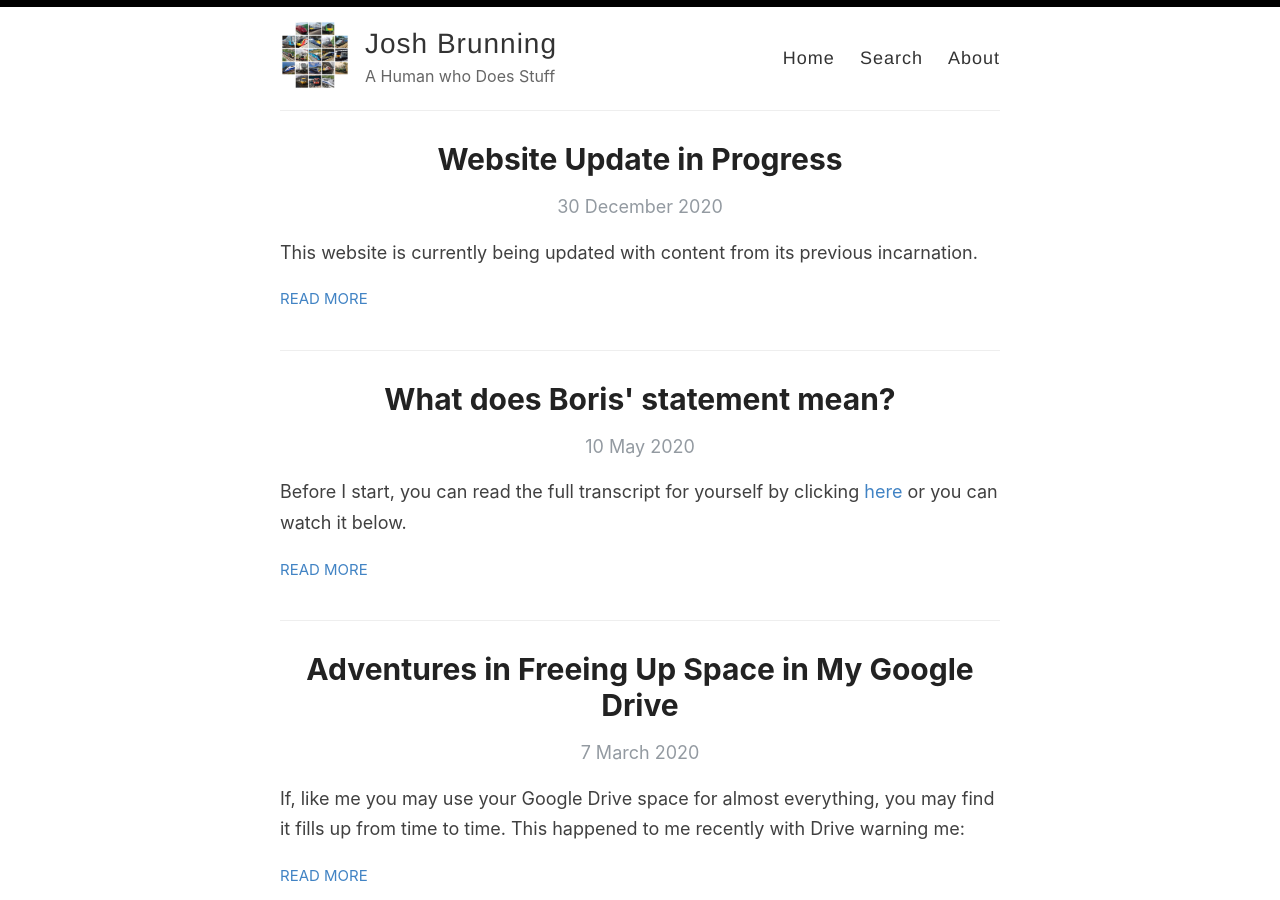
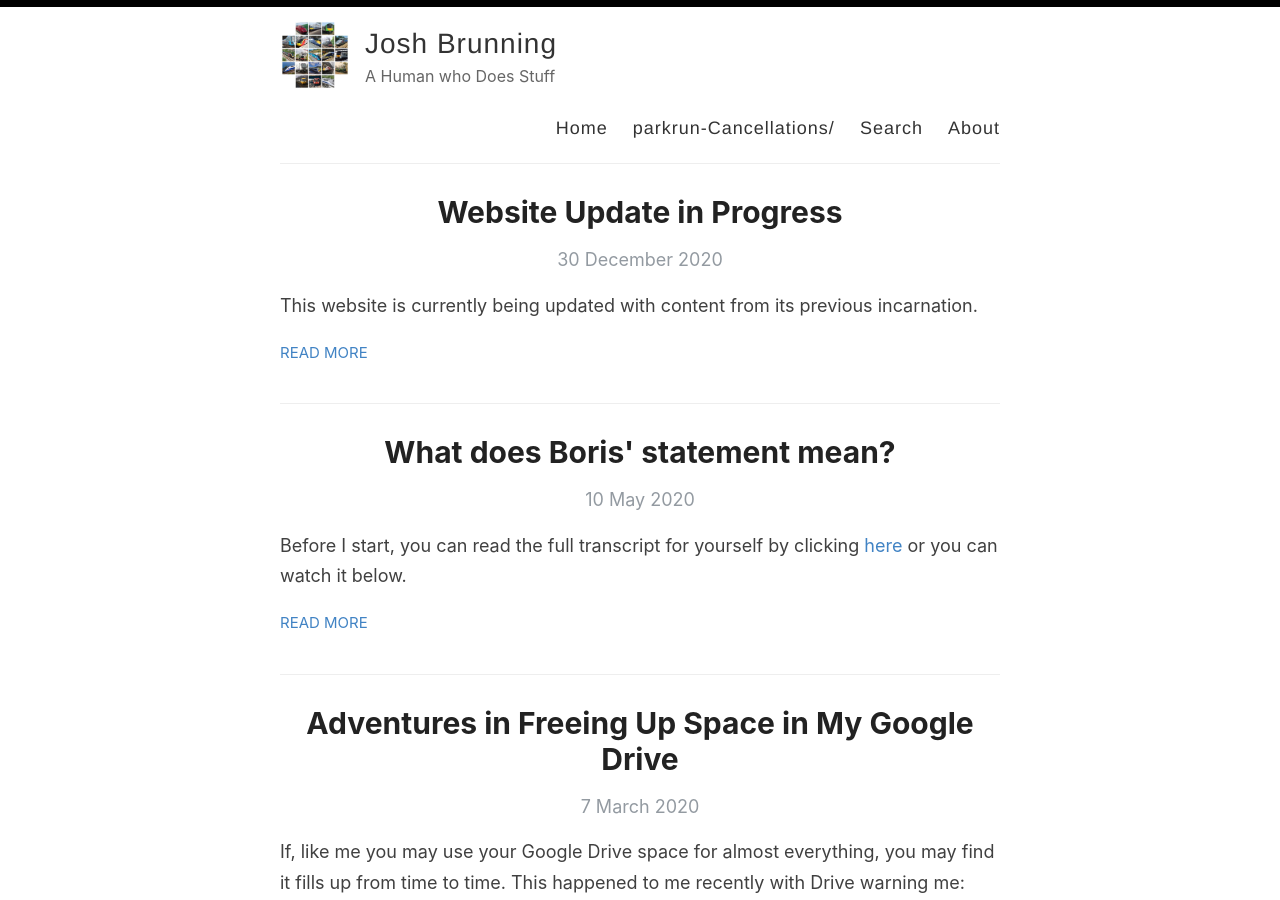
Before and after one commit to josh-justjosh/blog, a Jekyll site: the page built from index.html, in a window 1280 px wide and 900 px high. Built offline with Jekyll 4.4.1, drawn with Linux system fonts in a browser that asks for light colours; the list of posts is cut into pages by our own code.

Commit message:
Update default.html

```diff
--- a/_layouts/default.html
+++ b/_layouts/default.html
@@ -28,6 +28,7 @@
 
             <nav>
               <a href="{{ site.baseurl }}/">Home</a>
+              <a href="{{ site.baseurl }}/">parkrun-Cancellations/</a>
               <a href="{{ site.baseurl }}/search">Search</a>
               <a href="{{ site.baseurl }}/about">About</a>
             </nav>
```
